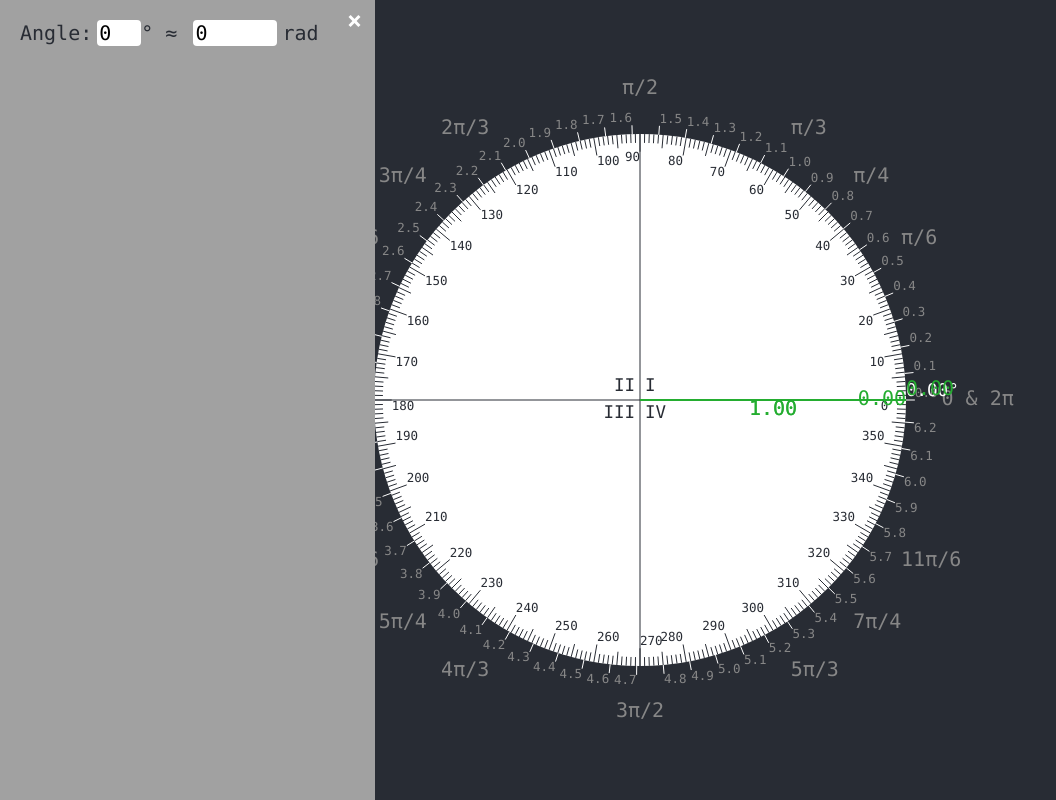
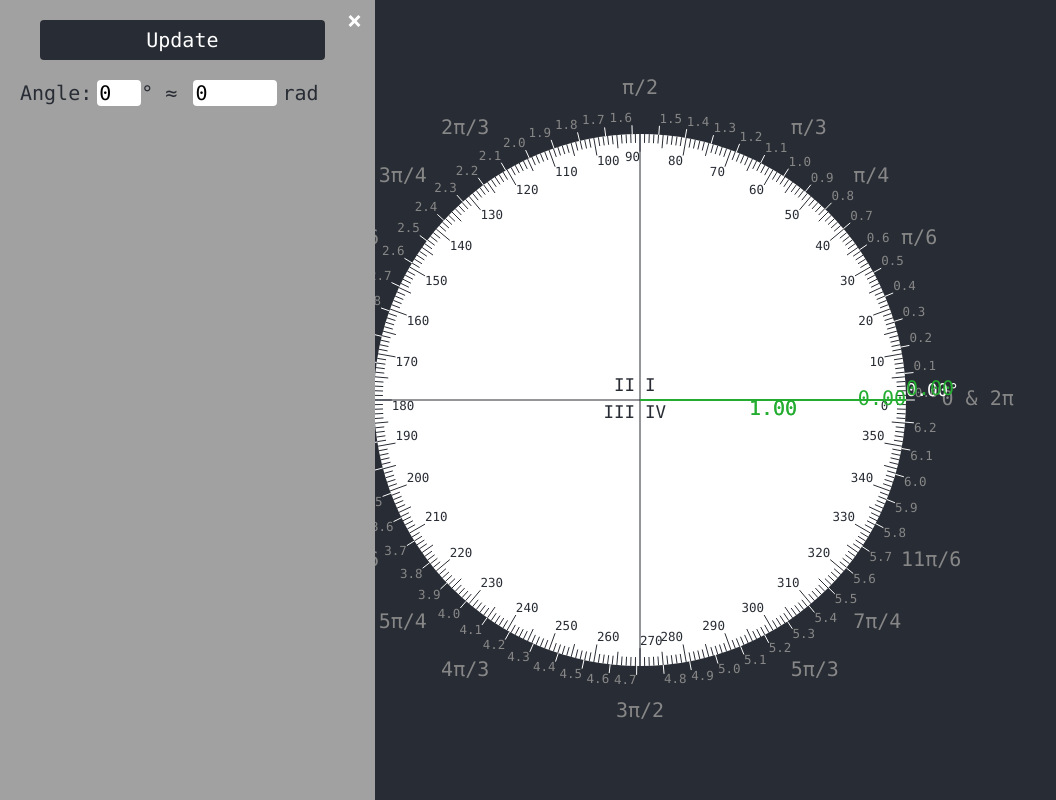
Before and after one commit to conwayjw97/Trig-Assist, a React (Create React App) app: page / in a window 1280 px wide. Shown: the whole page, without its empty margins (0-1056 px from the left). Built offline with nearby package versions, Linux system fonts and the light colour scheme.

Commit message:
Canvas only updates now on update clicked

```diff
--- a/src/App.css
+++ b/src/App.css
@@ -37,3 +37,19 @@ input[type=text].small-input {
 input[type=text].medium-input {
   width: 4em;
 }
+
+button.wide-button {
+  transition-duration: 0.3s;
+  color: rgb(255, 255, 255);
+  background-color: rgb(40, 44, 52);
+  font: 20px Consolas;
+  border: 0;
+  border-radius: 4px;
+  margin: 0 1em;
+  width: 85%;
+  height: 2em;
+}
+
+button.wide-button:hover {
+  background-color: rgb(36, 173, 48);
+}
--- a/src/App.js
+++ b/src/App.js
@@ -11,6 +11,7 @@ import {
 function App() {
   const [degreeAngle, setDegreeAngle] = useState(0);
   const [radianAngle, setRadianAngle] = useState(0);
+  const [updateCount, setUpdateCount] = useState(0);
 
   const handleDegreeAngleChange = (event) => {
     const input = event.target.value;
@@ -29,10 +30,14 @@ function App() {
     setDegreeAngle(radToDeg(input).toFixed(0));
   }
 
+  const handleUpdateClicked = (event) => {
+    setUpdateCount(updateCount + 1);
+  }
+
   return (
     <div className="App">
-      <SettingsMenu degreeAngle={degreeAngle} radianAngle={radianAngle} handleDegreeAngleChange={handleDegreeAngleChange} handleRadianAngleChange={handleRadianAngleChange}/>
-      <Canvas radianAngle={radianAngle} />
+      <SettingsMenu degreeAngle={degreeAngle} radianAngle={radianAngle} handleDegreeAngleChange={handleDegreeAngleChange} handleRadianAngleChange={handleRadianAngleChange} handleUpdateClicked={handleUpdateClicked}/>
+      <Canvas radianAngle={radianAngle} updateCount={updateCount} />
     </div>
   );
 }
--- a/src/components/canvas/Canvas.js
+++ b/src/components/canvas/Canvas.js
@@ -13,7 +13,7 @@ function Canvas(props) {
     const canvasDrawer = new CanvasDrawer(ctx, width, height);
     canvasDrawer.drawAngleLine(props.radianAngle);
     canvas.onmousemove = e => canvasDrawer.onMouseMove(e);
-  }, [props.radianAngle]);
+  }, [props.updateCount]);
 
   return (
     <canvas ref={canvasRef} width={width} height={height} className="canvas">
--- a/src/components/settings_menu/SettingsMenu.js
+++ b/src/components/settings_menu/SettingsMenu.js
@@ -5,11 +5,12 @@ import "./SettingsMenu.css";
 function SettingsMenu(props) {
   return (
     <Menu className="settings-menu" left noOverlay disableAutoFocus isOpen width={375}>
-      <label>
+      <button onClick={props.handleUpdateClicked} className="wide-button">Update</button>
+      <label style={{marginTop: "1em"}}>
           Angle:
-          <input type="text" style={{marginLeft: "0.25em"}} value={props.degreeAngle} onChange={props.handleDegreeAngleChange} className="small-input" />
+          <input type="text" style={{marginLeft: "0.25em"}} value={props.degreeAngle} onChange={props.handleDegreeAngleChange} className="menu-item small-input" />
           ° ≈
-          <input type="text" style={{marginLeft: "0.8em", marginRight: "0.25em"}} value={props.radianAngle} onChange={props.handleRadianAngleChange} className="medium-input" />
+          <input type="text" style={{marginLeft: "0.8em", marginRight: "0.25em"}} value={props.radianAngle} onChange={props.handleRadianAngleChange} className="menu-item medium-input" />
           rad
       </label>
     </Menu>
```
